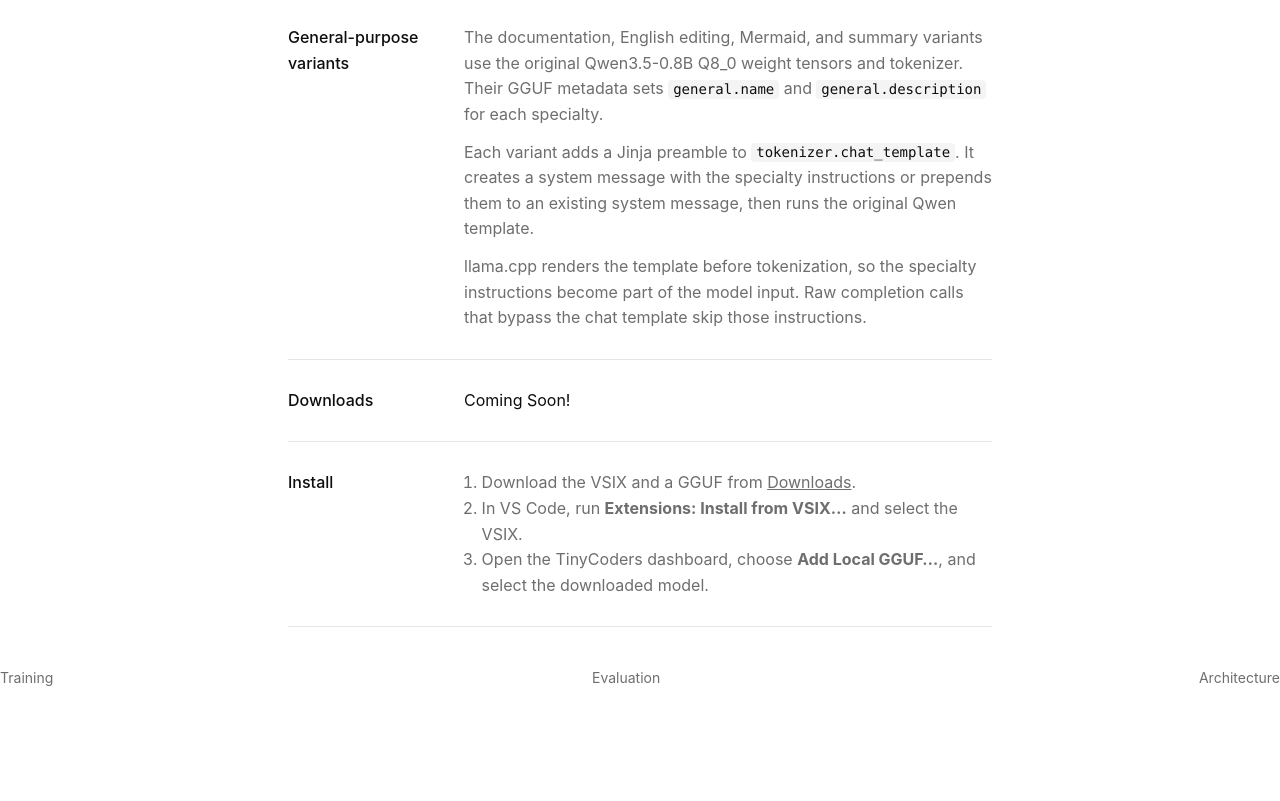
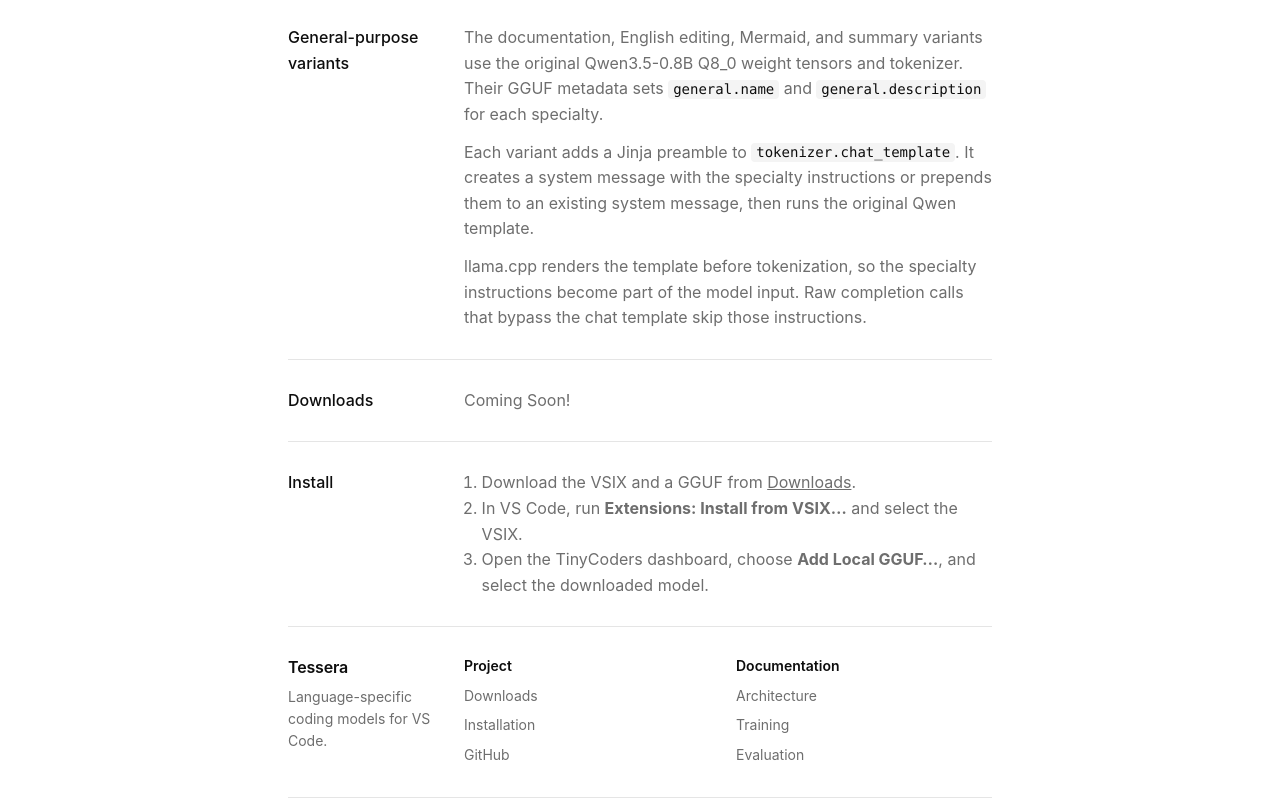
Before and after one commit to somalip/tessera, a plain HTML site: page index.html in a window 1280 px wide. Shown: the part 979-1780 px from the top of the page. Before the commit the page ends 1717 px from the top, so only its background shows below. Drawn offline with Linux system fonts and the light colour scheme; a web font is replaced by a local one.

Commit message:
Update index.html

```diff
--- a/index.html
+++ b/index.html
@@ -114,10 +114,21 @@
     .row p + p { margin-top: .75rem; }
     .row ol { padding-left: 1.1rem; }
     code { font: .875em ui-monospace, SFMono-Regular, Menlo, monospace; background: #f4f4f4; padding: .1em .35em; border-radius: 4px; color: var(--ink); }
-    footer { display: flex; justify-content: space-between; padding: 2.5rem 0 3rem; font-size: .875rem; color: var(--muted); }
-    footer a:hover { color: var(--ink); }
+    .site-footer {
+      margin-bottom: 1.75rem;
+      font-size: .875rem;
+      color: var(--muted);
+    }
+    .footer-links { display: grid; grid-template-columns: repeat(2, minmax(0, 1fr)); gap: 1rem; }
+    .site-footer .brand { color: var(--ink); font-size: 1rem; }
+    .site-footer p { margin: .3rem 0 0; }
+    .site-footer h2 { margin: 0 0 .3rem; color: var(--ink); font-size: inherit; font-weight: 600; }
+    .site-footer ul { display: grid; gap: .15rem; margin: 0; padding: 0; list-style: none; }
+    .site-footer li a { display: inline-block; padding: .15rem 0; }
+    .site-footer a:hover { color: var(--ink); text-decoration: underline; text-underline-offset: .2em; }
     @media (max-width: 36rem) {
       .row { grid-template-columns: 1fr; gap: .4rem; }
+      .site-footer { gap: 1rem; }
     }
   </style>
 </head>
@@ -198,10 +209,10 @@
                     <a class="download-button" href="https://github.com/somalip/tessera/releases/download/tinycoders-downloads-v1/summaries-tiny.tcm" aria-label="Download Summaries TCM package">TCM</a>
                   </div>
                 </li>
-              </ul> -->
-              <a>Coming Soon!</a>
+              </ul>
             </details>
-          </div>
+          </div> -->
+          <p>Coming Soon!</p>
         </section>
         <div class="row" id="start">
           <h2>Install</h2>
@@ -214,10 +225,29 @@
       </div>
     </main>
 
-    <footer>
-      <a href="https://github.com/somalip/tessera/blob/main/train/README.md">Training</a>
-      <a href="https://github.com/somalip/tessera/blob/main/eval/README.md">Evaluation</a>
-      <a href="https://github.com/somalip/tessera/blob/main/docs/ARCHITECTURE.md">Architecture</a>
+    <footer class="row site-footer">
+      <div class="footer-overview">
+        <a class="brand" href="#">Tessera</a>
+        <p>Language-specific coding models for VS Code.</p>
+      </div>
+      <div class="footer-links">
+        <nav aria-labelledby="footer-project">
+          <h2 id="footer-project">Project</h2>
+          <ul>
+            <li><a href="#downloads">Downloads</a></li>
+            <li><a href="#start">Installation</a></li>
+            <li><a href="https://github.com/somalip/tessera">GitHub</a></li>
+          </ul>
+        </nav>
+        <nav aria-labelledby="footer-documentation">
+          <h2 id="footer-documentation">Documentation</h2>
+          <ul>
+            <li><a href="https://github.com/somalip/tessera/blob/main/docs/ARCHITECTURE.md">Architecture</a></li>
+            <li><a href="https://github.com/somalip/tessera/blob/main/train/README.md">Training</a></li>
+            <li><a href="https://github.com/somalip/tessera/blob/main/eval/README.md">Evaluation</a></li>
+          </ul>
+        </nav>
+      </div>
     </footer>
   </div>
 
```
